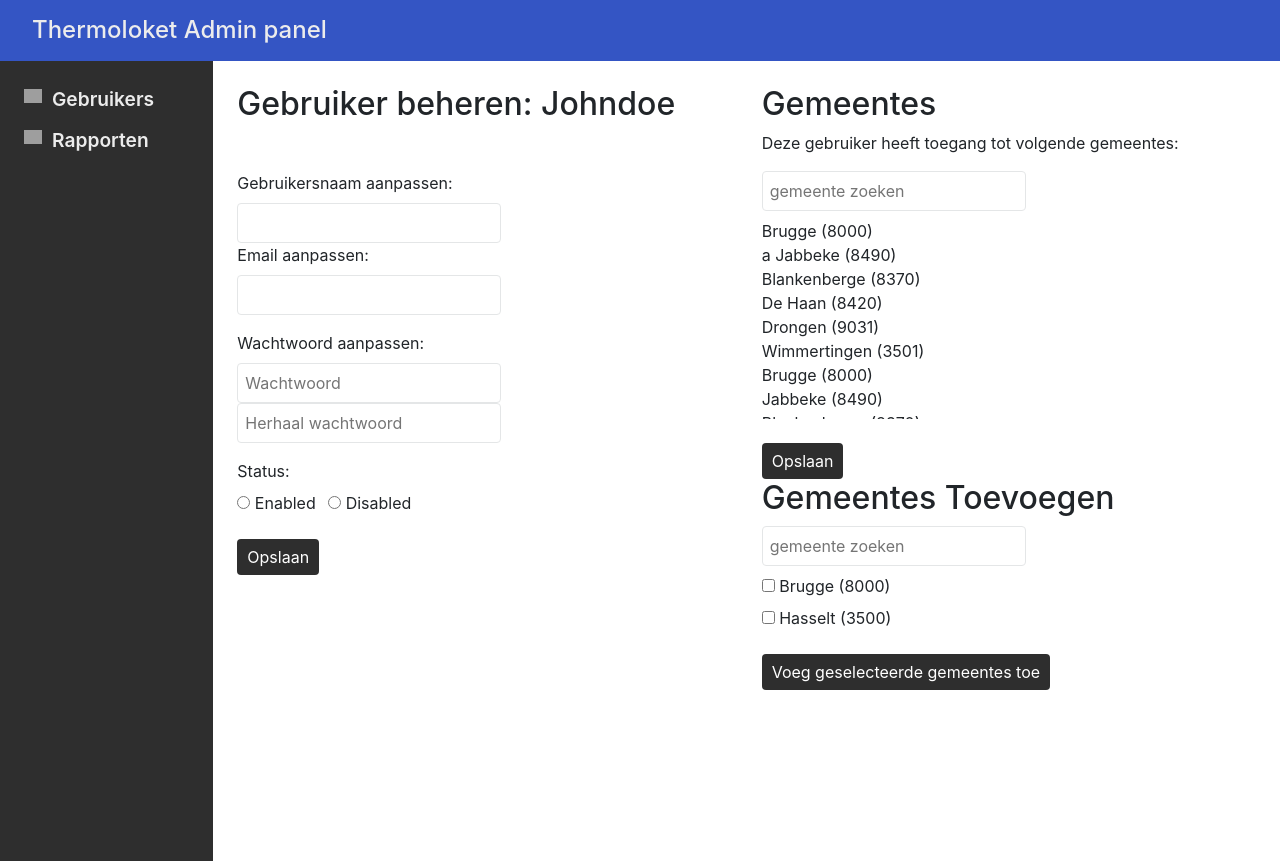
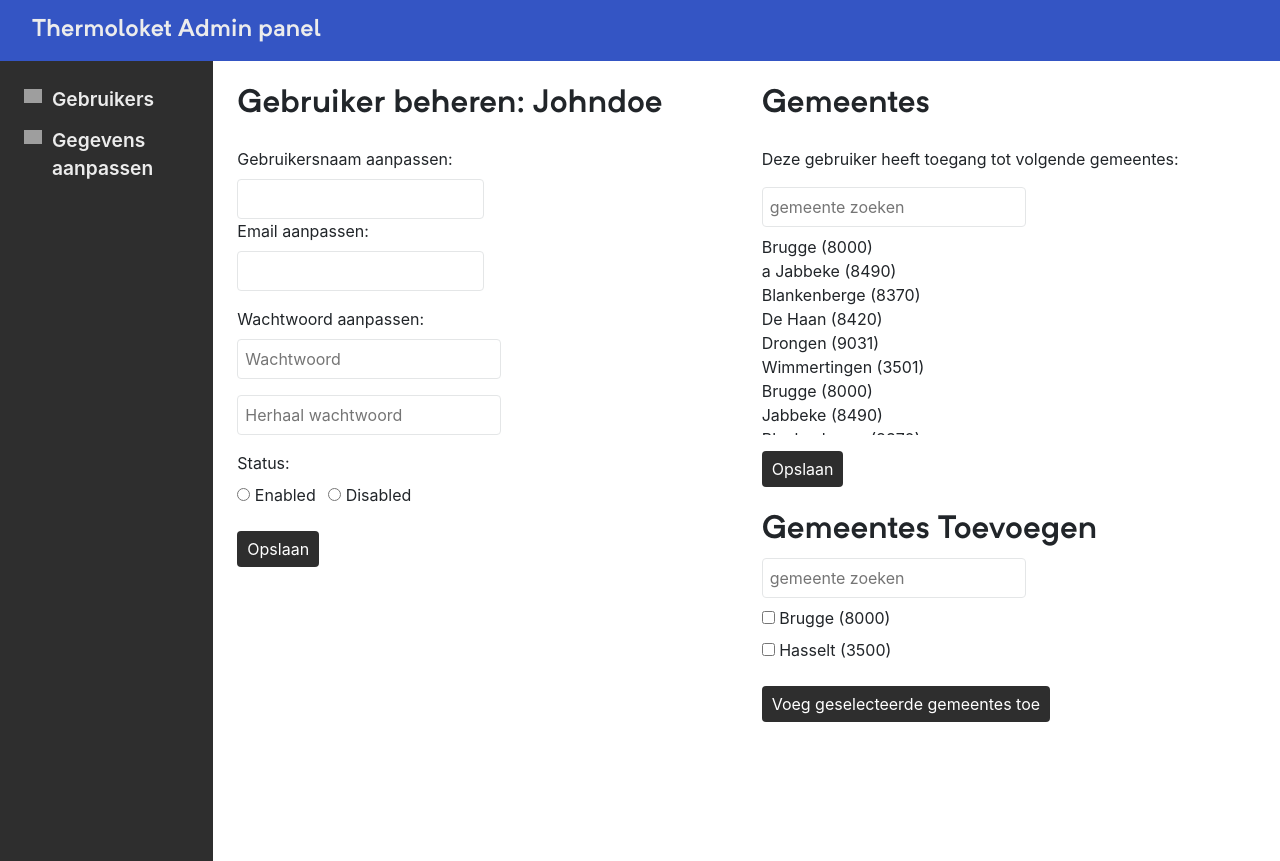
Before and after one commit to VandenkerckhoveJesse/thermolocket, a PHP site: page /admin in a window 1280 px wide. Run offline with PHP 8.4, Linux system fonts and the light colour scheme; grey boxes are pictures that could not be loaded.

Commit message:
fixed fonts and finished admin panel frontend

```diff
--- a/public_html/assets/css/admin.css
+++ b/public_html/assets/css/admin.css
@@ -1,5 +1,6 @@
 html,
 body {
+  background-color: white;
   max-width: 100%;
   height: 100%;
 }
@@ -14,7 +15,8 @@ input[type="submit"] {
   transition: background-color 0.3s;
 }
 
-button:hover {
+button:hover,
+input[type="submit"]:hover {
   background-color: rgb(56, 56, 255) !important;
 }
 
@@ -28,6 +30,7 @@ header h2 {
 }
 
 .container {
+  background-color: white;
   max-width: 100%;
 }
 
--- a/public_html/assets/css/screen.css
+++ b/public_html/assets/css/screen.css
@@ -1,35 +1,47 @@
 @font-face {
   font-family: Neutrif pro;
-  src: url("../../fonts/Neutrif\ Pro\ Regular.otf");
+  src: url("/public_html/assets/fonts/Neutrif Pro Regular.otf");
   font-weight: 400;
 }
 
 @font-face {
   font-family: Neutrif pro;
-  src: url("../../fonts/Neutrif\ Pro\ Medium.otf");
+  src: url("/public_html/assets/fonts/Neutrif Pro Medium.otf");
   font-weight: 500;
 }
 
 @font-face {
   font-family: Neutrif pro;
-  src: url("../../fonts/Neutrif\ Pro\ SemiBold.otf");
+  src: url("/public_html/assets/fonts/NeutrifProSemiBold.otf");
   font-weight: 600;
 }
 
 @font-face {
   font-family: Neutrif pro;
-  src: url("../../fonts/Neutrif\ Pro\ Bold.otf");
+  src: url("/public_html/assets/fonts/Neutrif Pro SemiBold.otf");
   font-weight: 700;
 }
 
 h1,
+h2,
+h3,
+h4,
+h5,
+h6 {
+  font-family: "Neutrif pro", "sans-serif";
+}
+
+h1 {
+  font-weight: 700 !important;
+}
+
 h2 {
-  font-weight: 700;
+  font-weight: 600 !important;
 }
 
 body {
   font-size: 1rem;
-  background-color: #f5f5f5;
+  background-color: #f5f5f5 !important;
   font-family: "Neutrif pro", "sans-serif";
 }
 
@@ -37,7 +49,6 @@ input {
   padding: 7px;
   border-radius: 4px;
   border: 1px solid #e4e6e7;
-  transition: 0.3s border;
 }
 
 input:focus {
--- a/public_html/wizard.php
+++ b/public_html/wizard.php
@@ -2,11 +2,11 @@
 include_once("../resources/config.php");
 
 $pageTitle="Thermoloket";
-$cssFiles=["stylesheet.css"];
+$cssFiles=["wizard.css"];
 
 
 include_once("../resources/src/Views/general/htmlStartView.php");
-include_once("../resources/src/Views/loginView.php");
+include_once("../resources/src/Views/wizardView.php");
 include_once("../resources/src/Views/general/htmlEndView.php");
 
 
--- a/resources/src/Views/admin/usersView.php
+++ b/resources/src/Views/admin/usersView.php
@@ -5,31 +5,31 @@
 <div class="container h-100">
 
       <div class="row h-100 ">
-        <div class="col-2 sidebar p-4">
+        <div class="col-4 col-lg-2 sidebar p-4">
           <nav>
             <ul>
               <li><a href="users.html">Gebruikers</a></li>
-              <li><a href="rapporten">Rapporten</a></li>
+              <li><a href="rapporten">Gegevens aanpassen</a></li>
             </ul>
           </nav>
         </div>
-        <div class="col-10 p-4 admin-content">
+        <div class="col-8 col-lg-10 p-4">
           <div class="row">
-            <div class="col-6">
-              <h2 class="username mb-5">Johndoe</h2>
+            <div class="col-12 col-lg-6">
+              <h2 class="username mb-4">Johndoe</h2>
               <form
                 class="edit-user-details"
                 action="/update-user"
                 method="POST"
               >
                 <label for="username">Gebruikersnaam aanpassen:</label>
-                <input class="d-block" type="text" id="username" />
+                <input class="d-block w-50" type="text" id="username" />
 
                 <label for="username">Email aanpassen:</label>
-                <input class="mb-3" type="text" id="username" />
+                <input class="mb-3 w-50" type="text" id="username" />
 
                 <label for="password">Wachtwoord aanpassen:</label>
-                <input type="password" id="password" placeholder="Wachtwoord" />
+                <input class="mb-3" type="password" id="password" placeholder="Wachtwoord" />
                 <input
                   class="mb-3"
                   type="password"
@@ -57,11 +57,11 @@
                   >Disabled</label
                 >
 
-                <input type="submit" class="d-block" value="Opslaan" />
+                <input class="mb-4 d-block" type="submit" class="d-block" value="Opslaan" />
               </form>
             </div>
-            <div class="col-6">
-              <h2>Gemeentes</h2>
+            <div class="col-12 col-lg-6">
+              <h2 class="mb-4">Gemeentes</h2>
               <p>Deze gebruiker heeft toegang tot volgende gemeentes:</p>
               <form action="#">
                 <input
@@ -71,7 +71,7 @@
                   placeholder="gemeente zoeken"
                 />
               </form>
-              <ul class="current-towns mb-4">
+              <ul class="current-towns mb-3">
                 <li id="8000"><a>Brugge (8000)</a></li>
                 <li id="8490"><a>a Jabbeke (8490)</a></li>
                 <li id="8370"><a>Blankenberge (8370)</a></li>
@@ -86,7 +86,7 @@
                 <li id="3501"><a>Wimmertingen (3501)</a></li>
               </ul>
 
-              <button>Opslaan</button>
+              <button class="mb-4">Opslaan</button>
 
               <h2>Gemeentes Toevoegen</h2>
               <form action="#">
```
Also changed, not shown: public_html/assets/fonts/Neutrif Pro Bold Italic.otf (renamed from public_html/fonts/Neutrif Pro Bold Italic.otf), public_html/assets/fonts/Neutrif Pro Bold.otf (renamed from public_html/fonts/Neutrif Pro Bold.otf), public_html/assets/fonts/Neutrif Pro Italic.otf (renamed from public_html/fonts/Neutrif Pro Italic.otf), public_html/assets/fonts/Neutrif Pro Light Italic.otf (renamed from public_html/fonts/Neutrif Pro Light Italic.otf), public_html/assets/fonts/Neutrif Pro Light.otf (renamed from public_html/fonts/Neutrif Pro Light.otf), public_html/assets/fonts/Neutrif Pro Medium Italic.otf (renamed from public_html/fonts/Neutrif Pro Medium Italic.otf), public_html/assets/fonts/Neutrif Pro Medium.otf (renamed from public_html/fonts/Neutrif Pro Medium.otf), public_html/assets/fonts/Neutrif Pro Regular.otf (renamed from public_html/fonts/Neutrif Pro Regular.otf), public_html/assets/fonts/Neutrif Pro SemiBold Italic.otf (renamed from public_html/fonts/Neutrif Pro SemiBold Italic.otf), public_html/assets/fonts/NeutrifProSemiBold.otf (renamed from public_html/fonts/Neutrif Pro SemiBold.otf).
